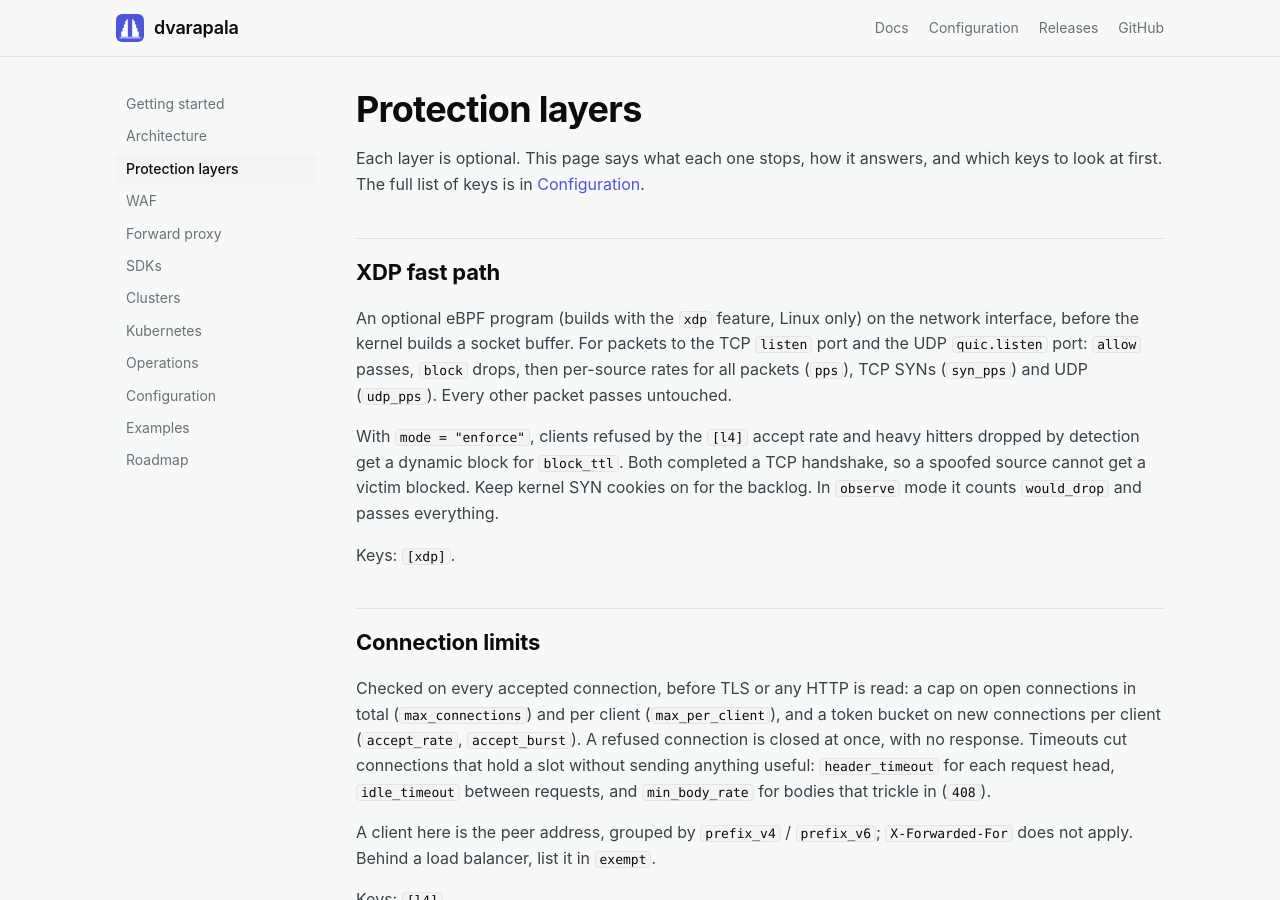
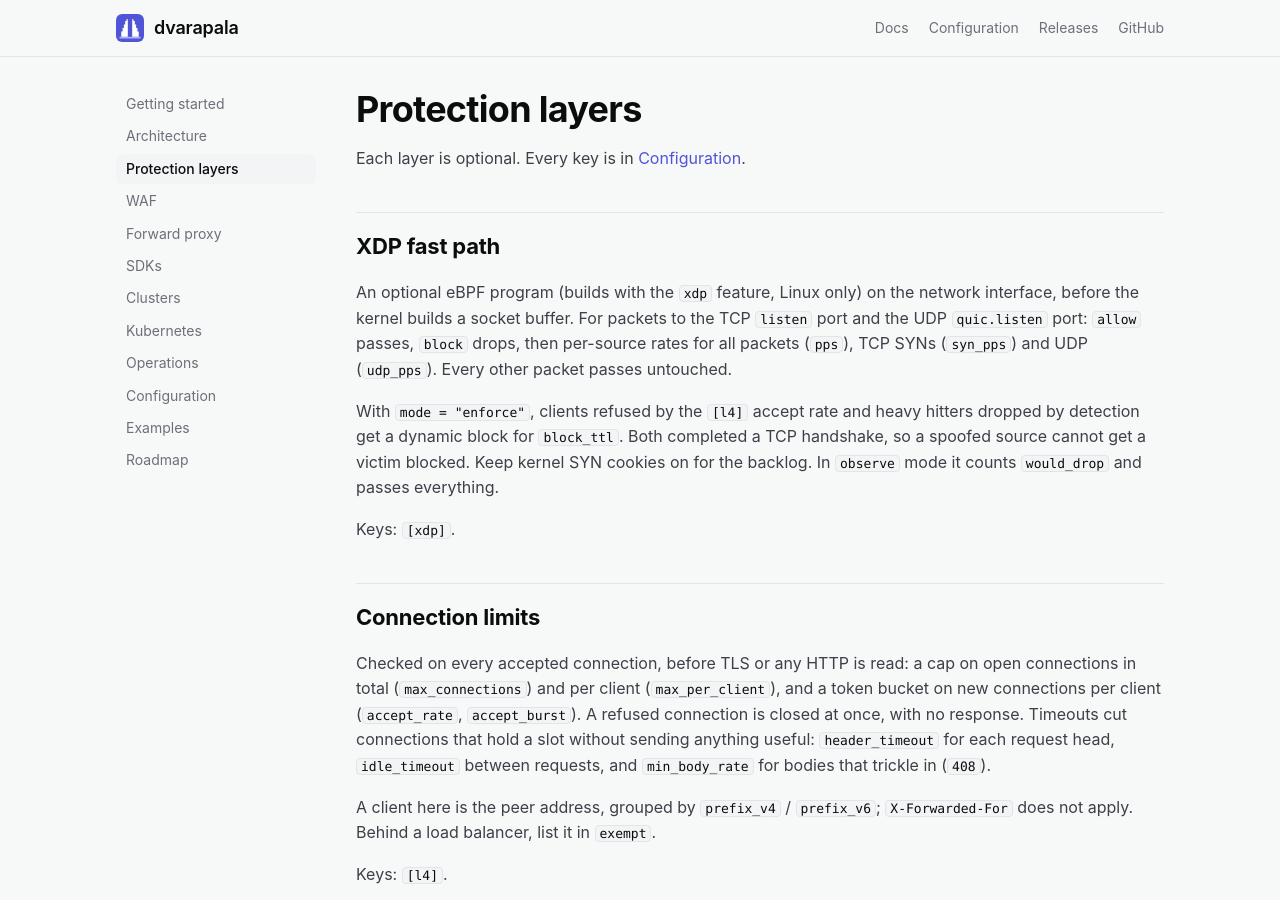
Before and after one commit to franzramadhan/dvarapala, a Jekyll site: the page built from site/docs/protection.md, in a window 1280 px wide and 900 px high. Built offline with Jekyll 4.4.1, drawn with Linux system fonts in a browser that asks for light colours; some of the changed text lies outside the part shown.

Commit message:
docs: plainer wording on the docs site (#207)
- Cuts the page descriptions at the top of Getting started and
Protection layers.
- Bold labels in the scoring model section become subheadings; drops
decorative bold in Kubernetes.
- Architecture opens with a sentence instead of a fragment.
- SDKs: Rust crates come from crates.io now (published with v0.16.0),
not a git dependency.

```diff
--- a/site/docs/protection.md
+++ b/site/docs/protection.md
@@ -2,8 +2,7 @@
 title: Protection layers
 ---
 
-Each layer is optional. This page says what each one stops, how it
-answers, and which keys to look at first. The full list of keys is in
+Each layer is optional. Every key is in
 [Configuration](configuration.html).
 
 ## XDP fast path
@@ -82,7 +81,7 @@
 and want a signal the fixed limits miss, such as a slow scraper that
 stays under the rate.
 
-**Requirements**
+### Requirements
 
 - A binary built with `--features ml`. No release tarball or container
   image has it, so the operator's gateways and the SDKs cannot use it;
@@ -96,8 +95,10 @@
   trained on another dataset's columns (for example CICDDoS2019) does not
   load: `unknown feature "Flow Duration"`.
 
-**Features** (per client, computed online; `detection.window`, default
-1 s, is the window):
+### Features
+
+Per client, computed online; the window is `detection.window`, default
+1 s:
 
 | Name | Meaning |
 |---|---|
```
Also changed, not shown: other parts of site/docs/protection.md (+1 -1 lines), site/docs/architecture.md (+2 -2 lines), site/docs/index.md (+1 -1 lines), site/docs/kubernetes.md (+1 -1 lines), site/docs/sdk.md (+2 -3 lines).
